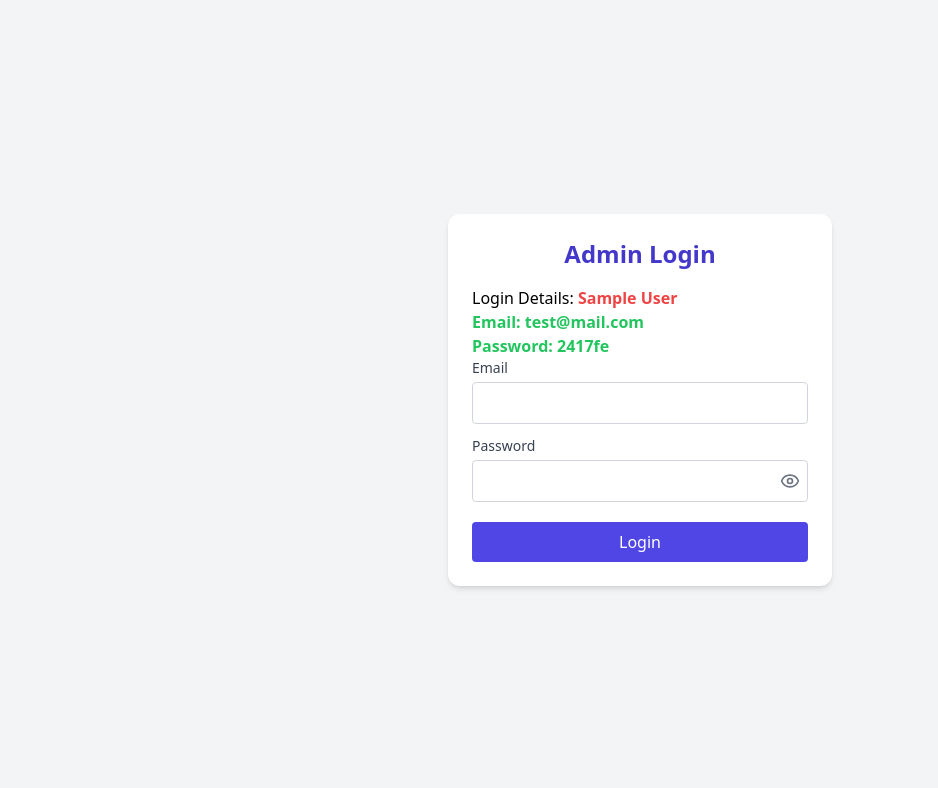
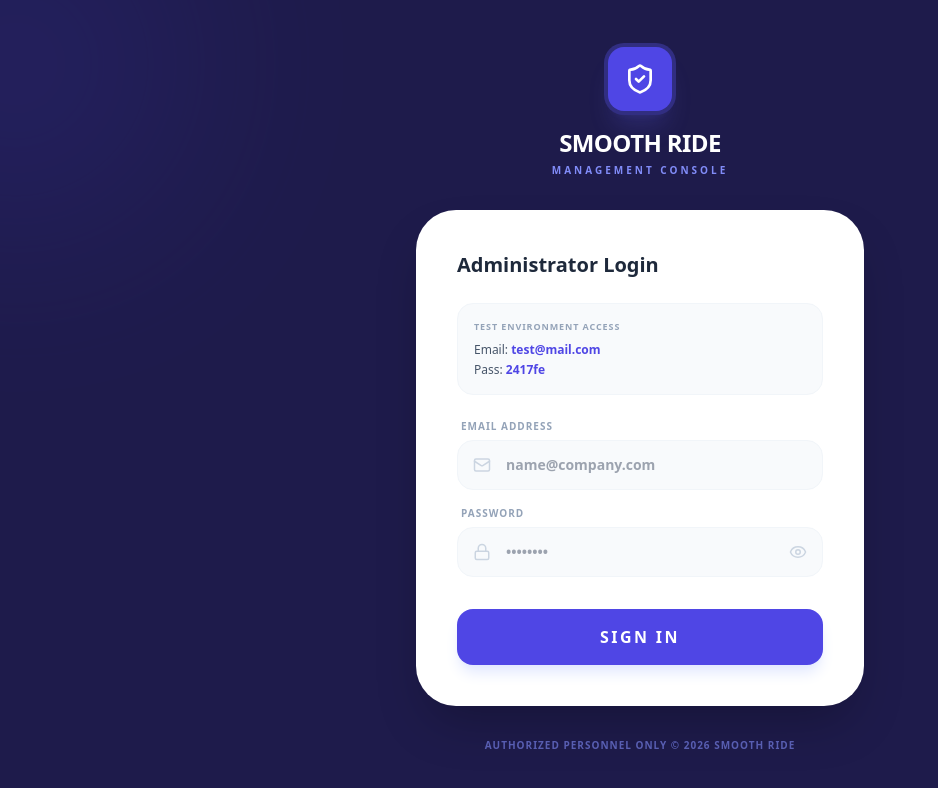
Before and after one commit to temitope-israel/smooth-ride-motorcycles, a Next.js app: page /admin/login in a window 1280 px wide. Shown: the top 788 px of the page, without its empty margins (0-938 px from the left). Built offline with nearby package versions, Linux system fonts and the light colour scheme.

Commit message:
Fixed Login.tsx

```diff
--- a/pages/admin/login.tsx
+++ b/pages/admin/login.tsx
@@ -1,6 +1,6 @@
 import { useState, useEffect } from "react";
 import { useRouter } from "next/router";
-import { Eye, EyeOff } from "lucide-react";
+import { Eye, EyeOff, Lock, Mail, ShieldCheck, AlertCircle } from "lucide-react";
 
 export default function AdminLogin() {
   const router = useRouter();
@@ -10,7 +10,6 @@ export default function AdminLogin() {
   const [error, setError] = useState("");
   const [loading, setLoading] = useState(false);
 
-  // Redirect if already logged in
   useEffect(() => {
     const isAuth = localStorage.getItem("admin-auth");
     if (isAuth === "true") {
@@ -33,7 +32,7 @@ export default function AdminLogin() {
       const data = await res.json();
 
       if (!res.ok || !data.success) {
-        throw new Error(data.message || "Login failed");
+        throw new Error(data.message || "Invalid credentials provided");
       }
 
       localStorage.setItem("admin-auth", "true");
@@ -41,59 +40,76 @@ export default function AdminLogin() {
 
       router.push("/admin");
     } catch (err: any) {
-      setError(err.message || "Something went wrong");
+      setError(err.message || "A connection error occurred");
     } finally {
       setLoading(false);
     }
   };
 
   return (
-    <div className="min-h-screen bg-gray-100 flex justify-center items-center">
+    <div className="min-h-screen bg-indigo-950 flex flex-col justify-center items-center p-6 relative overflow-hidden">
+      {/* Decorative Background Elements */}
+      <div className="absolute top-[-10%] left-[-10%] w-72 h-72 bg-indigo-600 rounded-full blur-[120px] opacity-20" />
+      <div className="absolute bottom-[-10%] right-[-10%] w-72 h-72 bg-indigo-400 rounded-full blur-[120px] opacity-10" />
+
+      <div className="w-full max-w-md z-10">
+        {/* Header/Logo Section */}
+        <div className="text-center mb-8">
+          <div className="w-16 h-16 bg-indigo-600 rounded-2xl flex items-center justify-center mx-auto mb-4 shadow-xl shadow-indigo-500/20 ring-4 ring-indigo-900">
+            <ShieldCheck className="text-white" size={32} />
+          </div>
+          <h1 className="text-2xl font-black text-white tracking-tight">SMOOTH RIDE</h1>
+          <p className="text-indigo-400 text-[10px] font-black uppercase tracking-[0.3em] mt-1">Management Console</p>
+        </div>
+
         <form
           onSubmit={handleLogin}
-        className="bg-white p-6 rounded-xl shadow-md w-full max-w-sm"
+          className="bg-white p-10 rounded-[2.5rem] shadow-2xl border border-white/10"
         >
-        <h2 className="text-2xl font-bold mb-4 text-center text-indigo-700">
-          Admin Login
-        </h2>
+          <h2 className="text-xl font-bold mb-6 text-slate-800">Administrator Login</h2>
 
           {error && (
-          <p className="text-indigo-600 mb-3 text-center text-sm font-medium">
-            {error}
-          </p>
+            <div className="bg-rose-50 border border-rose-100 p-4 rounded-2xl flex items-center gap-3 mb-6 animate-in fade-in slide-in-from-top-2">
+              <AlertCircle className="text-rose-500 shrink-0" size={18} />
+              <p className="text-rose-600 text-xs font-bold leading-tight">{error}</p>
+            </div>
           )}
 
-        <div>
-          <p>
-            Login Details:{" "}
-            <span className="font-bold text-red-500">Sample User</span>
-            <br />{" "}
-            <span className="font-bold text-green-500">
-              Email: test@mail.com <br /> Password: 2417fe
-            </span>
-          </p>
+          {/* Sample Credentials Box */}
+          <div className="bg-slate-50 border border-slate-100 p-4 rounded-2xl mb-6">
+            <p className="text-[9px] font-black text-slate-400 uppercase tracking-widest mb-2">Test Environment Access</p>
+            <div className="space-y-1">
+              <p className="text-xs text-slate-600 font-medium">Email: <span className="text-indigo-600 font-bold select-all">test@mail.com</span></p>
+              <p className="text-xs text-slate-600 font-medium">Pass: <span className="text-indigo-600 font-bold select-all">2417fe</span></p>
+            </div>
           </div>
 
-        {/* Email */}
-        <label className="block mb-1 text-sm font-medium text-gray-700">
-          Email
-        </label>
+          <div className="space-y-4">
+            {/* Email Field */}
+            <div>
+              <label className="block mb-1.5 ml-1 text-[10px] font-black text-slate-400 uppercase tracking-widest">Email Address</label>
+              <div className="relative">
+                <Mail className="absolute left-4 top-1/2 -translate-y-1/2 text-slate-300" size={18} />
                 <input
                   type="email"
-          className="w-full border border-gray-300 px-3 py-2 rounded mb-3 focus:outline-none focus:ring-2 focus:ring-red-400"
+                  className="w-full bg-slate-50 border border-slate-100 pl-12 pr-4 py-3.5 rounded-2xl outline-none focus:ring-4 focus:ring-indigo-500/10 focus:border-indigo-500 focus:bg-white transition-all text-sm font-semibold"
+                  placeholder="name@company.com"
                   value={email}
                   onChange={(e) => setEmail(e.target.value)}
                   required
                 />
+              </div>
+            </div>
 
-        {/* Password */}
-        <label className="block mb-1 text-sm font-medium text-gray-700">
-          Password
-        </label>
+            {/* Password Field */}
+            <div>
+              <label className="block mb-1.5 ml-1 text-[10px] font-black text-slate-400 uppercase tracking-widest">Password</label>
               <div className="relative">
+                <Lock className="absolute left-4 top-1/2 -translate-y-1/2 text-slate-300" size={18} />
                 <input
                   type={showPassword ? "text" : "password"}
-            className="w-full border border-gray-300 px-3 py-2 rounded focus:outline-none focus:ring-2 focus:ring-red-400 pr-10"
+                  className="w-full bg-slate-50 border border-slate-100 pl-12 pr-12 py-3.5 rounded-2xl outline-none focus:ring-4 focus:ring-indigo-500/10 focus:border-indigo-500 focus:bg-white transition-all text-sm font-semibold"
+                  placeholder="••••••••"
                   value={password}
                   onChange={(e) => setPassword(e.target.value)}
                   required
@@ -101,21 +117,157 @@ export default function AdminLogin() {
                 <button
                   type="button"
                   onClick={() => setShowPassword((prev) => !prev)}
-            className="absolute right-2 top-1/2 transform -translate-y-1/2 text-gray-500 hover:text-gray-700"
+                  className="absolute right-4 top-1/2 -translate-y-1/2 text-slate-300 hover:text-indigo-500 transition-colors"
                 >
-            {showPassword ? <EyeOff size={20} /> : <Eye size={20} />}
+                  {showPassword ? <EyeOff size={18} /> : <Eye size={18} />}
                 </button>
               </div>
+            </div>
+          </div>
 
-        {/* Submit */}
           <button
             type="submit"
             disabled={loading}
-          className="mt-5 bg-indigo-600 hover:bg-indigo-700 text-white w-full py-2 rounded font-medium disabled:opacity-50"
+            className="mt-8 w-full bg-indigo-600 hover:bg-indigo-700 text-white py-4 rounded-2xl font-black tracking-[0.15em] shadow-lg shadow-indigo-100 transition-all active:scale-[0.98] disabled:opacity-50 disabled:cursor-not-allowed"
           >
-          {loading ? "Logging in..." : "Login"}
+            {loading ? (
+              <span className="flex items-center justify-center gap-2">
+                <svg className="animate-spin h-4 w-4 text-white" xmlns="http://www.w3.org/2000/svg" fill="none" viewBox="0 0 24 24">
+                  <circle className="opacity-25" cx="12" cy="12" r="10" stroke="currentColor" strokeWidth="4"></circle>
+                  <path className="opacity-75" fill="currentColor" d="M4 12a8 8 0 018-8V0C5.373 0 0 5.373 0 12h4zm2 5.291A7.962 7.962 0 014 12H0c0 3.042 1.135 5.824 3 7.938l3-2.647z"></path>
+                </svg>
+                VERIFYING...
+              </span>
+            ) : "SIGN IN"}
           </button>
         </form>
+
+        <p className="mt-8 text-center text-indigo-400/60 text-[10px] font-bold uppercase tracking-widest">
+          Authorized Personnel Only &copy; 2026 Smooth Ride
+        </p>
+      </div>
     </div>
   );
 }
+
+// import { useState, useEffect } from "react";
+// import { useRouter } from "next/router";
+// import { Eye, EyeOff } from "lucide-react";
+
+// export default function AdminLogin() {
+//   const router = useRouter();
+//   const [email, setEmail] = useState("");
+//   const [password, setPassword] = useState("");
+//   const [showPassword, setShowPassword] = useState(false);
+//   const [error, setError] = useState("");
+//   const [loading, setLoading] = useState(false);
+
+//   // Redirect if already logged in
+//   useEffect(() => {
+//     const isAuth = localStorage.getItem("admin-auth");
+//     if (isAuth === "true") {
+//       router.push("/admin");
+//     }
+//   }, [router]);
+
+//   const handleLogin = async (e: React.FormEvent) => {
+//     e.preventDefault();
+//     setError("");
+//     setLoading(true);
+
+//     try {
+//       const res = await fetch("/api/admin-login", {
+//         method: "POST",
+//         headers: { "Content-Type": "application/json" },
+//         body: JSON.stringify({ email, password }),
+//       });
+
+//       const data = await res.json();
+
+//       if (!res.ok || !data.success) {
+//         throw new Error(data.message || "Login failed");
+//       }
+
+//       localStorage.setItem("admin-auth", "true");
+//       localStorage.setItem("admin-role", data.role || "admin");
+
+//       router.push("/admin");
+//     } catch (err: any) {
+//       setError(err.message || "Something went wrong");
+//     } finally {
+//       setLoading(false);
+//     }
+//   };
+
+//   return (
+//     <div className="min-h-screen bg-gray-100 flex justify-center items-center">
+//       <form
+//         onSubmit={handleLogin}
+//         className="bg-white p-6 rounded-xl shadow-md w-full max-w-sm"
+//       >
+//         <h2 className="text-2xl font-bold mb-4 text-center text-indigo-700">
+//           Admin Login
+//         </h2>
+
+//         {error && (
+//           <p className="text-indigo-600 mb-3 text-center text-sm font-medium">
+//             {error}
+//           </p>
+//         )}
+
+//         <div>
+//           <p>
+//             Login Details:{" "}
+//             <span className="font-bold text-red-500">Sample User</span>
+//             <br />{" "}
+//             <span className="font-bold text-green-500">
+//               Email: test@mail.com <br /> Password: 2417fe
+//             </span>
+//           </p>
+//         </div>
+
+//         {/* Email */}
+//         <label className="block mb-1 text-sm font-medium text-gray-700">
+//           Email
+//         </label>
+//         <input
+//           type="email"
+//           className="w-full border border-gray-300 px-3 py-2 rounded mb-3 focus:outline-none focus:ring-2 focus:ring-red-400"
+//           value={email}
+//           onChange={(e) => setEmail(e.target.value)}
+//           required
+//         />
+
+//         {/* Password */}
+//         <label className="block mb-1 text-sm font-medium text-gray-700">
+//           Password
+//         </label>
+//         <div className="relative">
+//           <input
+//             type={showPassword ? "text" : "password"}
+//             className="w-full border border-gray-300 px-3 py-2 rounded focus:outline-none focus:ring-2 focus:ring-red-400 pr-10"
+//             value={password}
+//             onChange={(e) => setPassword(e.target.value)}
+//             required
+//           />
+//           <button
+//             type="button"
+//             onClick={() => setShowPassword((prev) => !prev)}
+//             className="absolute right-2 top-1/2 transform -translate-y-1/2 text-gray-500 hover:text-gray-700"
+//           >
+//             {showPassword ? <EyeOff size={20} /> : <Eye size={20} />}
+//           </button>
+//         </div>
+
+//         {/* Submit */}
+//         <button
+//           type="submit"
+//           disabled={loading}
+//           className="mt-5 bg-indigo-600 hover:bg-indigo-700 text-white w-full py-2 rounded font-medium disabled:opacity-50"
+//         >
+//           {loading ? "Logging in..." : "Login"}
+//         </button>
+//       </form>
+//     </div>
+//   );
+// }
```
Lines whose indentation alone changed are shown as unchanged.
